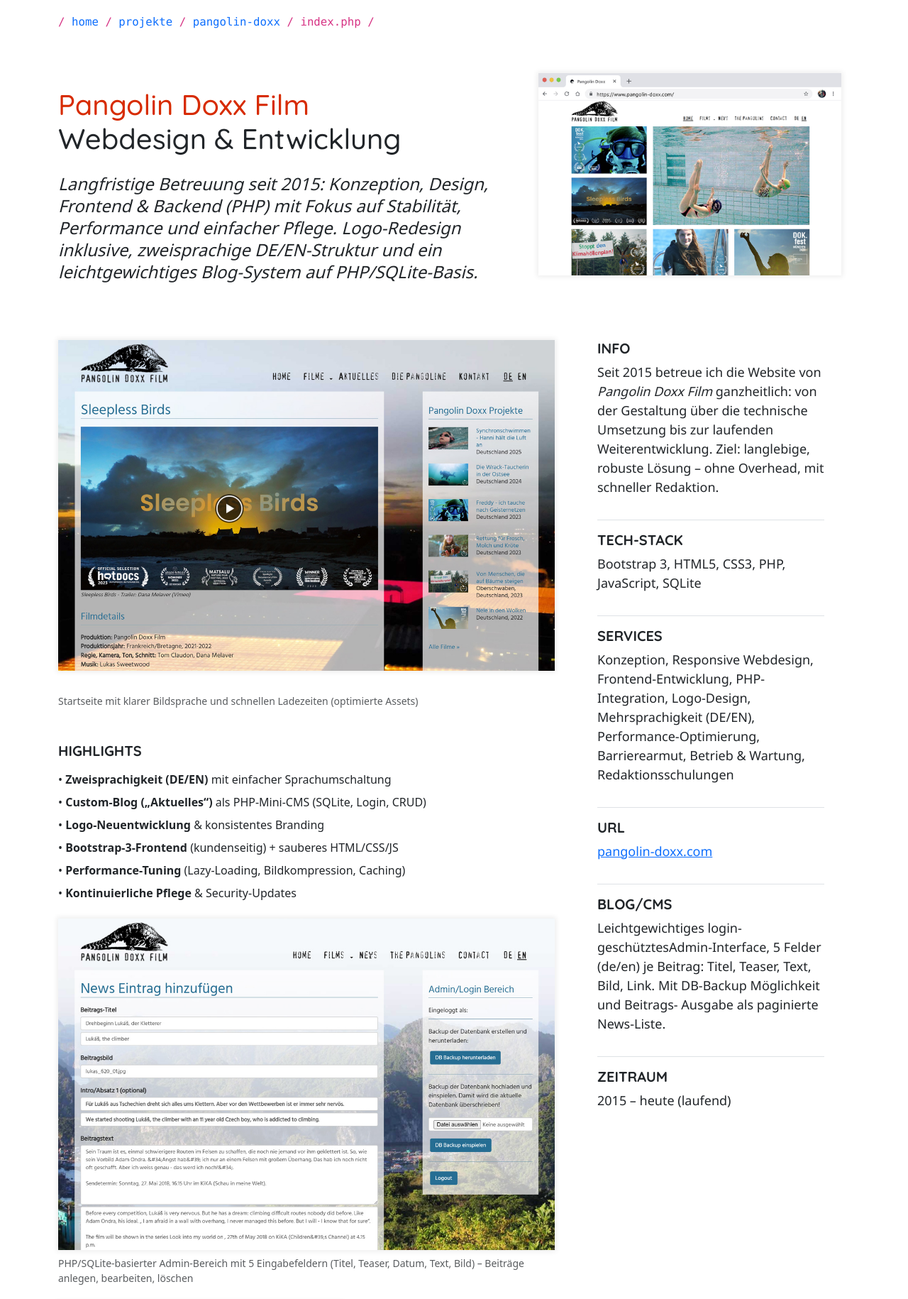
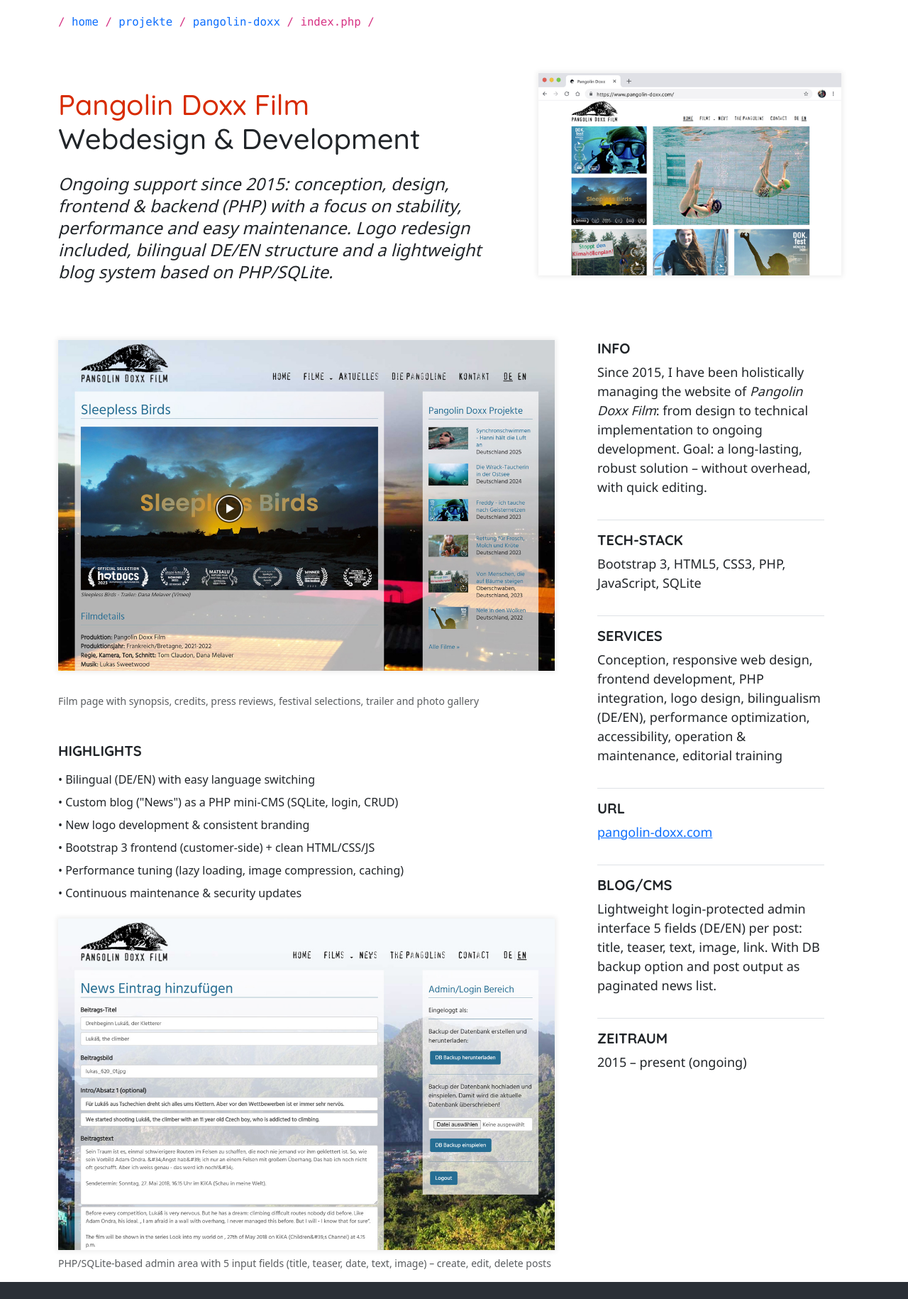
Before and after one commit to uxbyweng/weng.eu, a PHP site: page /projekte/pangolin-doxx/index.php in a window 1280 px wide. Shown: the part 90-1920 px from the top of the page at 71% size. Run offline with PHP 8.4, Linux system fonts and the light colour scheme; style sheets or scripts are compiled from the project's sources.

Commit message:
content(projekt/pangolin): add missing EN copy and enable DE/EN toggle

```diff
--- a/projekte/pangolin-doxx/index.php
+++ b/projekte/pangolin-doxx/index.php
@@ -29,7 +29,11 @@ $isEn = is_en();
                 <div class="col-12 col-md-7 order-1">
                     <h1>
                         <span class="font-accent">Pangolin Doxx Film</span><br>
+                        <?php if (is_en()): ?>
+                            Webdesign & Development
+                        <?php else: ?>
                             Webdesign & Entwicklung
+                        <?php endif; ?>
                     </h1>
                 </div>
 
@@ -42,8 +46,11 @@ $isEn = is_en();
 
                 <div class="col-12 col-md-7 order-3 order-md-2">
                     <p class="fs-24 lh-1-3 my-3">
-                        <em>Langfristige Betreuung seit 2015: Konzeption, Design, Frontend & Backend (PHP) mit Fokus auf Stabilität, Performance und einfacher Pflege.
-                            Logo-Redesign inklusive, zweisprachige DE/EN-Struktur und ein leichtgewichtiges Blog-System auf PHP/SQLite-Basis.</em>
+                        <?php if (is_en()): ?>
+                            <em>Ongoing support since 2015: conception, design, frontend & backend (PHP) with a focus on stability, performance and easy maintenance. Logo redesign included, bilingual DE/EN structure and a lightweight blog system based on PHP/SQLite.</em>
+                        <?php else: ?>
+                            <em>Langfristige Betreuung seit 2015: Konzeption, Design, Frontend & Backend (PHP) mit Fokus auf Stabilität, Performance und einfacher Pflege. Logo-Redesign inklusive, zweisprachige DE/EN-Struktur und ein leichtgewichtiges Blog-System auf PHP/SQLite-Basis.</em>
+                        <?php endif; ?>
                     </p>
                 </div>
 
@@ -61,19 +68,32 @@ $isEn = is_en();
                              alt="Screen: Pangolin Doxx Film – Filmseoite 'Sleepless Birds'"
                              class="img-fluid box-shadow mb-4" loading="lazy">
                         <figcaption class="text-muted small mt-2">
+                            <?php if (is_en()): ?>
+                                Film page with synopsis, credits, press reviews, festival selections, trailer and photo gallery
+                            <?php else: ?>
                                 Startseite mit klarer Bildsprache und schnellen Ladezeiten (optimierte Assets)
+                            <?php endif; ?>
                         </figcaption>
                     </article>
 
                     <article class="mt-5">
                         <h2 class="fs-20 text-uppercase mb-3"><strong>Highlights</strong></h2>
                         <ul class="list-unstyled mb-4">
+                            <?php if (is_en()): ?>
+                                <li class="mb-2">• Bilingual (DE/EN) with easy language switching</li>
+                                <li class="mb-2">• Custom blog ("News") as a PHP mini-CMS (SQLite, login, CRUD)</li>
+                                <li class="mb-2">• New logo development & consistent branding</li>
+                                <li class="mb-2">• Bootstrap 3 frontend (customer-side) + clean HTML/CSS/JS</li>
+                                <li class="mb-2">• Performance tuning (lazy loading, image compression, caching)</li>
+                                <li class="mb-2">• Continuous maintenance & security updates</li>
+                            <?php else: ?>
                                 <li class="mb-2">• <strong>Zweisprachigkeit (DE/EN)</strong> mit einfacher Sprachumschaltung</li>
                                 <li class="mb-2">• <strong>Custom-Blog („Aktuelles“)</strong> als PHP-Mini-CMS (SQLite, Login, CRUD)</li>
                                 <li class="mb-2">• <strong>Logo-Neuentwicklung</strong> & konsistentes Branding</li>
                                 <li class="mb-2">• <strong>Bootstrap-3-Frontend</strong> (kundenseitig) + sauberes HTML/CSS/JS</li>
                                 <li class="mb-2">• <strong>Performance-Tuning</strong> (Lazy-Loading, Bildkompression, Caching)</li>
                                 <li class="mb-2">• <strong>Kontinuierliche Pflege</strong> & Security-Updates</li>
+                            <?php endif; ?>
                         </ul>
                     </article>
 
@@ -82,27 +102,37 @@ $isEn = is_en();
                              alt="Screen: Blog-Admin (PHP/SQLite) – Beiträge verwalten"
                              class="img-fluid box-shadow mb-2" loading="lazy"></a>
                         <figcaption class="text-muted small">
+                            <?php if (is_en()): ?>
+                                PHP/SQLite-based admin area with 5 input fields (title, teaser, date, text, image) – create, edit, delete posts
+                            <?php else: ?>
                                 PHP/SQLite-basierter Admin-Bereich mit 5 Eingabefeldern (Titel, Teaser, Datum, Text, Bild) – Beiträge anlegen, bearbeiten, löschen
+                            <?php endif; ?>
                         </figcaption>
                     </article>
 
-                    <article class="mt-4">
+                    <!--article class="mt-4">
                         <a href="/assets/img/projects/pangolin-doxx/screen-pangolin-language-switch.jpg" target="_blank"><img src="/assets/img/projects/pangolin-doxx/screen-pangolin-language-switch.jpg"
                              alt="Screen: Sprachumschaltung DE/EN"
                              class="img-fluid box-shadow mb-2" loading="lazy"></a>
                         <figcaption class="text-muted small">
+                            <?php if (is_en()): ?>
+                                DE/EN language switch: semantically correct, SEO-friendly and easy for editors
+                            <?php else: ?>
                                 DE/EN-Sprachumschaltung: semantisch sauber, suchmaschinenfreundlich und für Redakteure unkompliziert
+                            <?php endif; ?>
                         </figcaption>
-                    </article>
+                    </article-->
                 </div>
 
                 <aside class="col-12 col-md-4 order-2 pt-5 pt-md-0 pe-5">
                     <section class="pb-3 border-bottom">
                         <h2 class="fs-20 text-uppercase"><strong>Info</strong></h2>
                         <p>
-                            Seit 2015 betreue ich die Website von <em>Pangolin Doxx Film</em> ganzheitlich: von
-                            der Gestaltung über die technische Umsetzung bis zur laufenden Weiterentwicklung.
-                            Ziel: langlebige, robuste Lösung – ohne Overhead, mit schneller Redaktion.
+                            <?php if (is_en()): ?>
+                                Since 2015, I have been holistically managing the website of <em>Pangolin Doxx Film</em>: from design to technical implementation to ongoing development. Goal: a long-lasting, robust solution – without overhead, with quick editing.
+                            <?php else: ?>
+                                Seit 2015 betreue ich die Website von <em>Pangolin Doxx Film</em> ganzheitlich: von der Gestaltung über die technische Umsetzung bis zur laufenden Weiterentwicklung. Ziel: langlebige, robuste Lösung – ohne Overhead, mit schneller Redaktion.
+                            <?php endif; ?>
                         </p>
                     </section>
 
@@ -116,9 +146,11 @@ $isEn = is_en();
                     <section class="py-3 border-bottom">
                         <h2 class="fs-20 text-uppercase"><strong>Services</strong></h2>
                         <p>
-                            Konzeption, Responsive Webdesign, Frontend-Entwicklung, PHP-Integration,
-                            Logo-Design, Mehrsprachigkeit (DE/EN), Performance-Optimierung,
-                            Barrierearmut, Betrieb & Wartung, Redaktionsschulungen
+                            <?php if (is_en()): ?>
+                                Conception, responsive web design, frontend development, PHP integration, logo design, bilingualism (DE/EN), performance optimization, accessibility, operation & maintenance, editorial training
+                            <?php else: ?>
+                                Konzeption, Responsive Webdesign, Frontend-Entwicklung, PHP-Integration, Logo-Design, Mehrsprachigkeit (DE/EN), Performance-Optimierung, Barrierearmut, Betrieb & Wartung, Redaktionsschulungen
+                            <?php endif; ?>
                         </p>
                     </section>
 
@@ -132,15 +164,23 @@ $isEn = is_en();
                     <section class="py-3 border-bottom">
                         <h2 class="fs-20 text-uppercase"><strong>Blog/CMS</strong></h2>
                         <p>
-                            Leichtgewichtiges login-geschütztesAdmin-Interface, 5 Felder (de/en) je Beitrag:
-                            Titel, Teaser, Text, Bild, Link. Mit DB-Backup Möglichkeit und Beitrags-
-                            Ausgabe als paginierte News-Liste.
+                            <?php if (is_en()): ?>
+                                Lightweight login-protected admin interface 5 fields (DE/EN) per post: title, teaser, text, image, link. With DB backup option and post output as paginated news list.
+                            <?php else: ?>
+                                Leichtgewichtiges login-geschütztesAdmin-Interface, 5 Felder (de/en) je Beitrag: Titel, Teaser, Text, Bild, Link. Mit DB-Backup Möglichkeit und Beitrags-Ausgabe als paginierte News-Liste.
+                            <?php endif; ?>
                         </p>
                     </section>
 
                     <section class="py-3">
                         <h2 class="fs-20 text-uppercase"><strong>Zeitraum</strong></h2>
-                        <p>2015 – heute (laufend)</p>
+                        <p>
+                            <?php if (is_en()): ?>
+                                2015 – present (ongoing)
+                            <?php else: ?>
+                                2015 – heute (laufend)
+                            <?php endif; ?>
+                            </p>
                     </section>
                 </aside>
 
```
Lines whose indentation alone changed are shown as unchanged.
